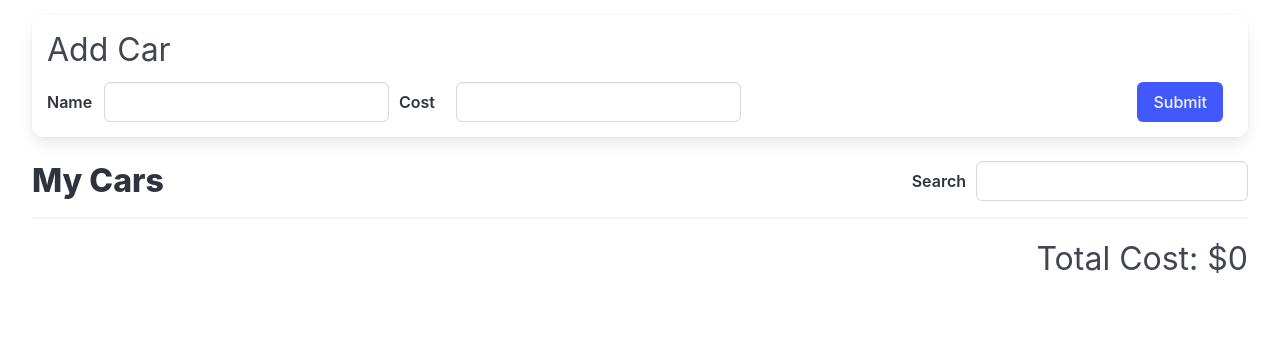
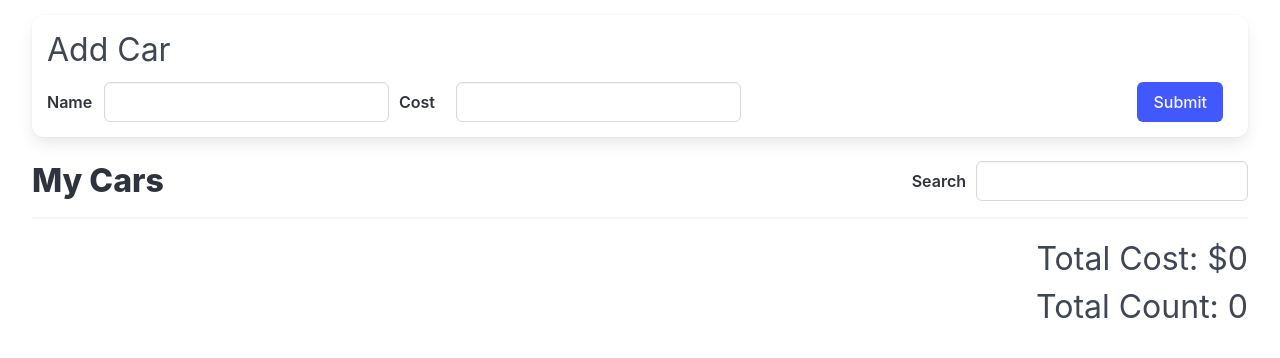
Before and after one commit to lubomirpamukov/cars-managing-multiple-slices-with-redux-toolkit-implementation, a React (Vite) app: page / in a window 1280 px wide. Shown: the top 358 px of the page. Built offline with nearby package versions, Linux system fonts and the light colour scheme.

Commit message:
added total car count functionality

```diff
--- a/src/components/CarValue.js
+++ b/src/components/CarValue.js
@@ -11,11 +11,21 @@ const selectTotalCost = createSelector(
       .reduce((acc, car) => acc + car.cost, 0)
 );
 
+const carCount = createSelector(
+  [(state) => state.cars.collection],
+  (collection) => collection.length
+);
 
 function CarValue() {
-  const totalCost = useSelector(selectTotalCost)
+  const totalCost = useSelector(selectTotalCost);
+  const totalCount = useSelector(carCount);
 
-  return <div className="car-value">Total Cost: ${totalCost}</div>;
+  return (
+    <>
+      <div className="car-value">Total Cost: ${totalCost}</div>
+      <div className="car-value">Total Count: {totalCount}</div>
+    </>
+  );
 }
 
 export default CarValue;
```
Lines whose indentation alone changed are shown as unchanged.
